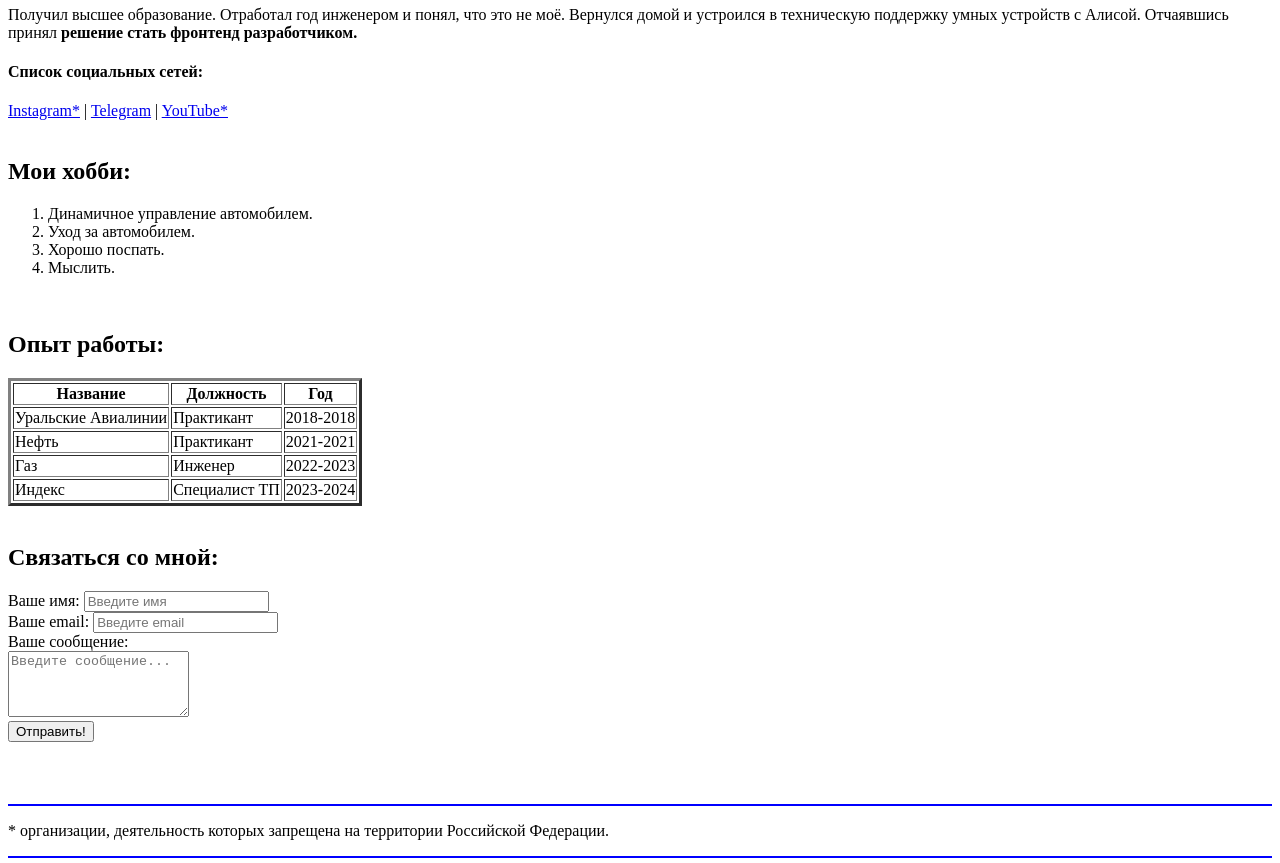
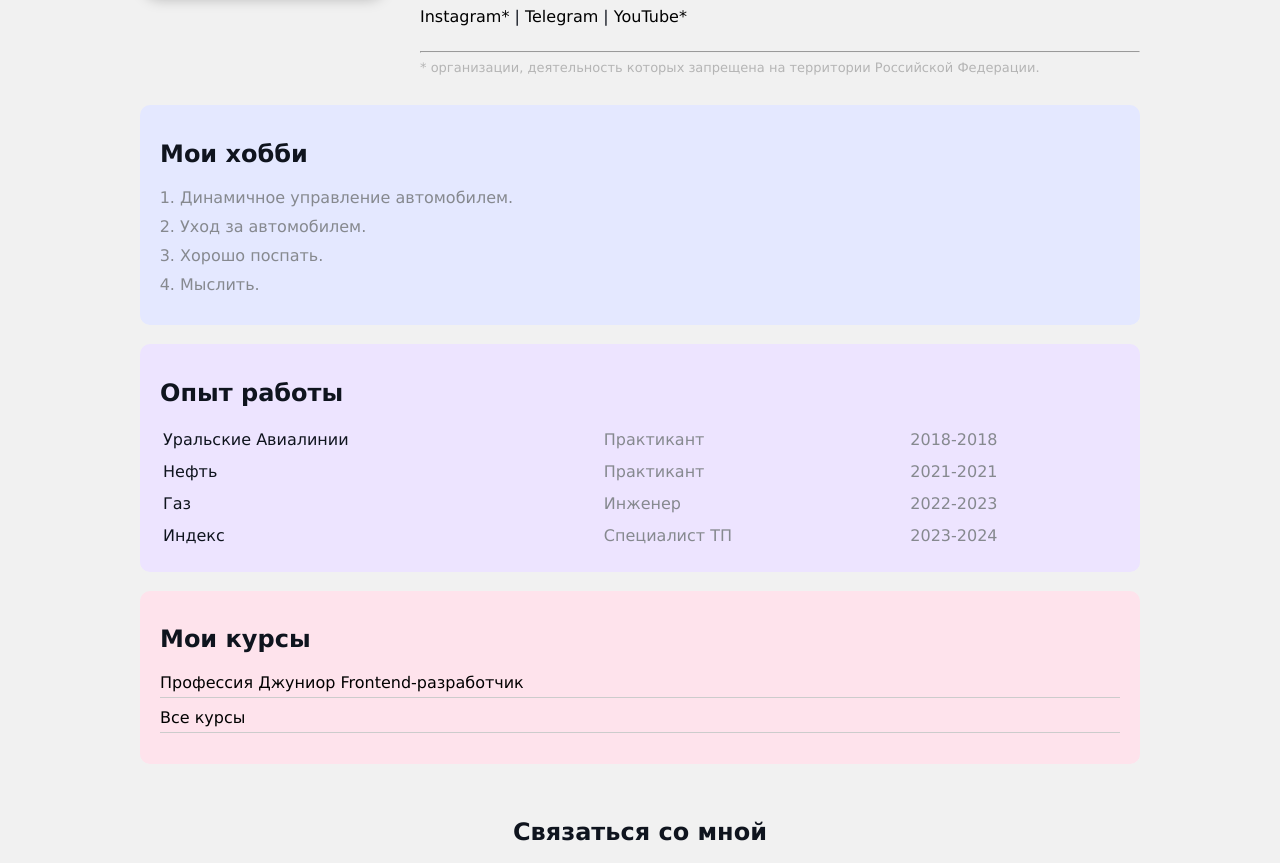
Before and after one commit to Zhdanan/HTML-course-resume, a plain HTML site: page index.html in a window 1280 px wide. Shown: the part 276-1139 px from the top of the page. Drawn offline with Linux system fonts and the light colour scheme.

Commit message:
Add styles

```diff
--- a/index.html
+++ b/index.html
@@ -5,18 +5,26 @@
     <meta name="viewport" content="width=device-width, initial-scale=1.0">
     <meta name="keywords" content="html, course, resume, css, tags">
     <meta name="description" content="Резюме в базовом курсе по html">
+    <link rel="stylesheet" href="styles.css">
     <title>Resume</title>
 </head>
 <body>
 
-    <img src="banan.jpg" width="230" alt="фото профиля">
+    <div class="container">
+
+        <div class="info">
+
+            <img src="banan.jpg" alt="фото профиля" class="avatar">
+
+            <div class="info-text">
+
                 <h1><strong> Zhdanan </strong></h1>
 
                 <hr>
 
-    <p>Я люблю авиацию. <em>Мечтал стать пилотом гражданской авиации.</em> К сожалению, не получилось из-за зрения.</p>
+                <p>Я люблю авиацию. Мечтал стать пилотом гражданской авиации. К сожалению, не получилось из-за зрения.</p>
 
-    <p>Получил высшее образование. Отработал год инженером и понял, что это не моё. Вернулся домой и устроился в техническую поддержку умных устройств с Алисой. Отчаявшись принял <strong> решение стать фронтенд разработчиком.</strong></p>
+                <p>Получил высшее образование. Отработал год инженером и понял, что это не моё. Вернулся домой и устроился в техническую поддержку умных устройств с Алисой. Отчаявшись принял решение стать фронтенд разработчиком.</p>
 
                 <h4><strong>Список социальных сетей:</strong></h4>
                 <a href="https://www.instagram.com/" target="_blank">Instagram*</a>
@@ -28,27 +36,41 @@
                 <br>
                 <br>
 
-    <h2>Мои хобби:</h2>
+                <div class="line">
 
-   <ol>
+                    <hr>
+                    <p>* организации, деятельность которых запрещена на территории Российской Федерации.</p>
+
+                </div>
+
+            </div>
+
+        </div>
+
+        <div class="card bg-yellow">
+            <h2>Мои хобби</h2>
+
+        <ol class="list">
             <li>Динамичное управление автомобилем.</li>
             <li>Уход за автомобилем.</li>
             <li>Хорошо поспать.</li>
             <li>Мыслить.</li>
         </ol>
+    </div>
 
         <br>
 
-    <h2>Опыт работы:</h2>
+    <div class="card bg-red">
+            <h2>Опыт работы</h2>
 
-    <table border="3">
-        <thead>
+            <table class="table">
+                <!-- <thead>
                     <tr>
                         <th>Название</th>
                         <th>Должность</th>
                         <th>Год</th>
                     </tr>
-        </thead>
+                </thead> -->
 
                 <tbody>
                     <tr>
@@ -76,40 +98,62 @@
                     </tr>
                 </tbody>
             </table>
+        </div>
 
         <br>
 
-    <h2>Связаться со мной:</h2>
+        <div class="card bg-green">
+            <h2>Мои курсы</h2>
 
-    <form action="/">
+            <ul class="link-list">
+                <li>
+                    <a href="https://lk.result-university.com/teach/control/stream" target="_blank">Профессия Джуниор Frontend-разработчик</a>
+                </li>
+                <li>
+                    <a href="https://lk.result-university.com/teach/control/stream" target="_blank">Все курсы</a>
+                </li>
+            </ul>
 
-        <div>
+        </div>
+
+        <br>
+
+        <div class="svyaz">
+
+            <form action="/" class="form">
+
+                <h2>Связаться со мной</h2>
+
+                <div class="form-row">
+
+                    <div class="form-group">
                         <label for="name">Ваше имя:</label>
                         <input type="text" id="name" placeholder="Введите имя">
                     </div>
 
-        <div>
+                    <div class="form-group">
                         <label for="email">Ваше email:</label>
                         <input type="email" id="email" placeholder="Введите email">
                     </div>
 
-        <div>
+                </div>
+
+                <div class="form-group">
                     <label for="message">Ваше сообщение:</label>
-            <br>
                     <textarea id="message" cols="20" rows="4" placeholder="Введите сообщение..."></textarea>
                 </div>
 
-        <input type="button" value="Отправить!">
+                <input type="button" value="Отправить!" class="btn">
 
             </form>
+
+        </div>
 
         <br>
         <br>
         <br>
 
-    <hr color="blue">
-    <p>* организации, деятельность которых запрещена на территории Российской Федерации.</p>
-    <hr color="blue">
+    </div>
 
 </body>
 </html>
--- /dev/null
+++ b/styles.css
@@ -0,0 +1,198 @@
+h1 {
+    color: rgb(0, 0, 0);
+}
+
+table {
+    border: 3;
+    border-color: rgb(0, 0, 0);
+}
+
+a {
+    color: #000;
+    text-decoration: none;
+}
+
+a:hover {
+    text-decoration: underline;
+}
+
+a:active {
+    color: darkcyan;
+}
+
+/* a:visited {
+    color: gray;
+} */
+
+.btn {
+    background: rgb(14, 12, 5);
+    padding: 10px 15px;
+    border: none;
+    border-radius: 5px;
+    color: #fff;
+    font-family: inherit;
+    cursor: pointer;
+}
+
+.btn:hover {
+    opacity: 0.8;
+}
+
+.container {
+    max-width: 1000px;
+    margin: auto;
+    padding-top: 30px;
+}
+
+.info {
+    margin-bottom: 20px;
+    display: flex;
+}
+
+@media (max-width: 650px) {
+    .info {
+        display: block;
+        text-align: center;
+    }
+}
+
+body {
+    font-family:Verdana, Geneva, Tahoma, sans-serif;
+    font-weight: normal;
+    font-size: 16px;
+    background: #f1f1f1;
+    color: #0f141e;
+}
+
+.avatar {
+    width: 240px;
+    border-radius: 16px;
+    box-shadow: 4px 4px 14px rgba(0, 0, 0, 0.25);
+    margin: auto;
+}
+
+.info-text {
+    border-radius: 10px;
+    /* padding-left: 30px; */
+    /* padding-bottom: 20px; */
+    margin-left: 40px;
+}
+
+.info-text p {
+    margin-top: 0px;
+    margin-bottom: 10px;
+}
+
+.info-text h4 {
+    margin-bottom: 10px;
+    margin-top: 20px;
+}
+
+.card {
+    /* border: 1px solid black; */
+    border-radius: 10px;
+    padding: 15px 20px;
+}
+
+.svyaz {
+    padding: 15px 20px;
+}
+
+.bg-yellow {
+    background: #e4e8ff;
+}
+
+.bg-red {
+    background: #ede4ff;
+}
+
+.bg-green {
+    background: #fee3ec;
+}
+
+.line {
+    font-size: small;
+    color: rgba(0, 0, 0, .25);
+}
+
+.list {
+    padding: 0 20px;
+}
+
+.list li {
+    color: #86898f;
+    margin-bottom: 10px;
+}
+
+.link-list {
+    list-style: none;
+    padding: 0;
+}
+
+.link-list li {
+    margin-bottom: 10px;
+    border-bottom: 1px solid #ccc;
+    padding-bottom: 5px;
+}
+
+.table {
+    width: 100%;
+}
+
+.table td {
+    padding-bottom: 10px;
+}
+
+.table td:nth-child(2), .table td:nth-child(3) {
+    color: #86898f;
+}
+
+.form h2 {
+    text-align: center;
+}
+
+.form-row {
+    margin-bottom: 10px;
+    display: flex;
+}
+
+.form-row, .form-group {
+    margin-right: 20px;
+    width: 100%;
+    /* display: inline-block; */
+    /* width: calc(50% - 20px); */
+}
+
+.form-row, .form-group:last-child {
+    margin-right: 0;
+}
+
+@media (max-width: 650px) {
+    .form-row {
+        display: block;
+    }
+
+    .form-row .form-group {
+        width: 100%;
+        margin-right: 0;
+        margin-bottom: 10px;
+    }
+}
+
+.form-group label {
+    display: block;
+    font-size: 14px;
+    color: #86898f;
+}
+
+.form-group input, .form-group textarea {
+    width: 100%;
+    box-sizing:border-box;
+    border: none;
+    background: transparent;
+    border-bottom: 1px solid #ccc;
+    color: #000;
+    padding: 15px 0 10px;
+    outline: none;
+    font-family: inherit;
+}
```
Lines whose indentation alone changed are shown as unchanged.
